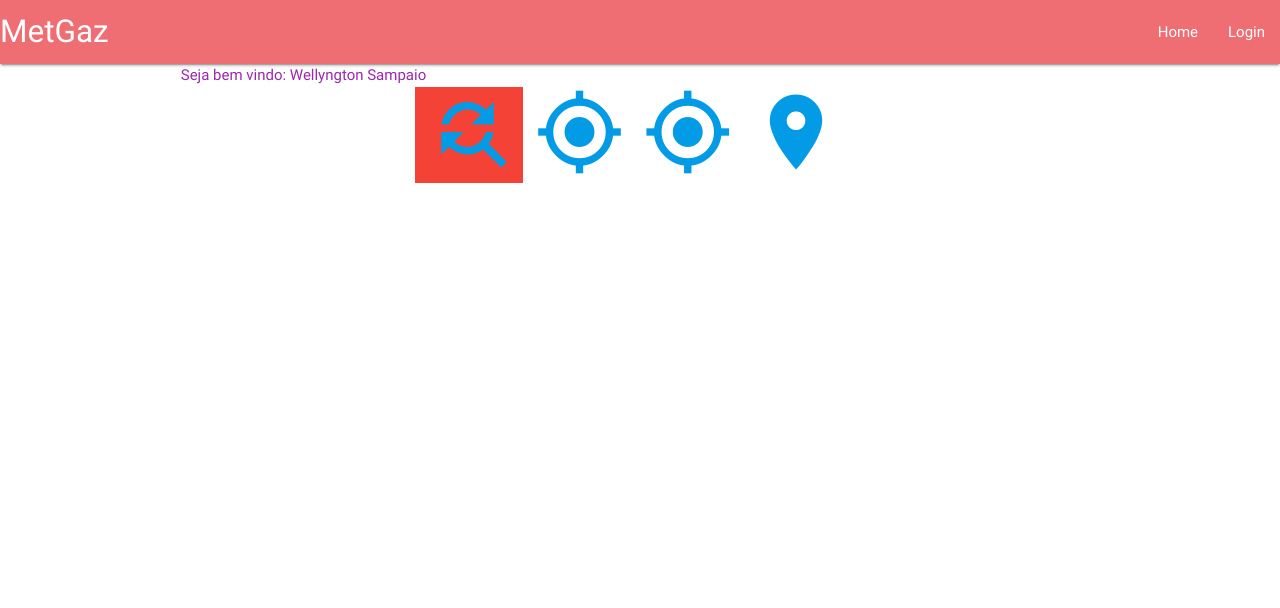
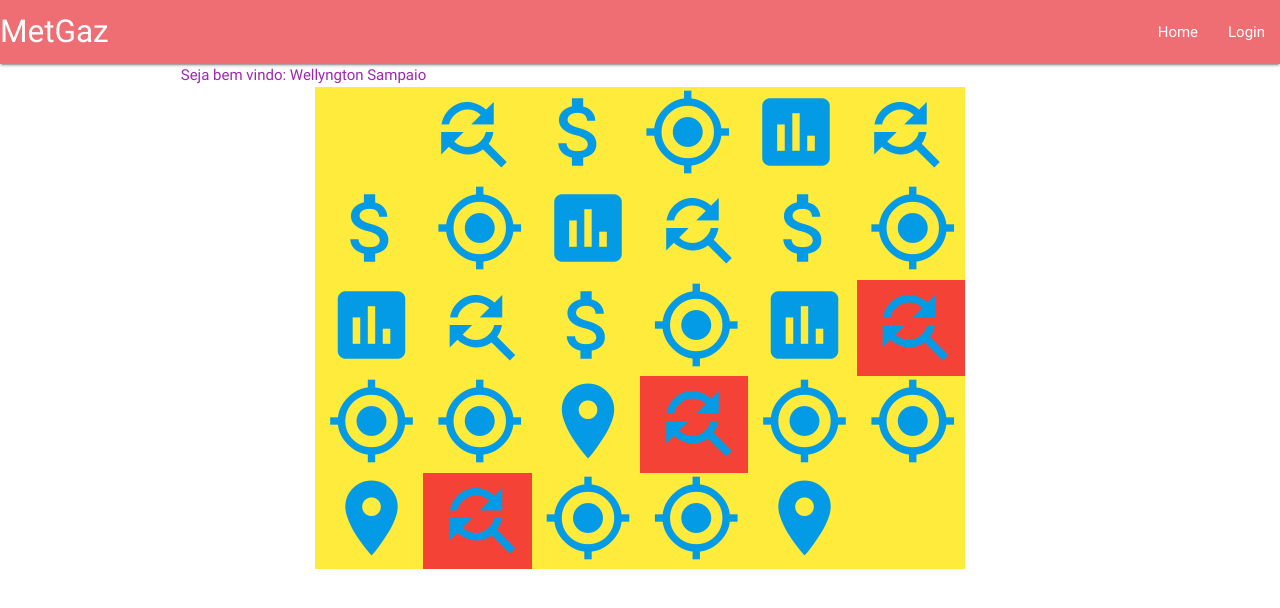
Before and after one commit to wsribeiro5/metgas, an Angular app: page /principal in a window 1280 px wide. Shown: the top 608 px of the page. Built offline with nearby package versions, Linux system fonts and the light colour scheme.

Commit message:
Estrutura Base com Home e Login work

```diff
--- a/src/app/Principal/principal/principal.component.html
+++ b/src/app/Principal/principal/principal.component.html
@@ -3,14 +3,14 @@
 </div>
 <br>
 <div class="container">
-    <div class="row">
+    <div class="row yellow">
 
-      <div class="col s6 m2 red center">
+      <div class="col s6 m2 center">
           <a ><i class="material-icons large text-black">find_replace</i></a>
       </div>
 
       <div class="col s6 m2 center">
-          <a ><i class="material-icons large">my_location</i></a>
+          <a ><i class="material-icons large">attach_money</i></a>
         </div>
 
         <div class="col s6 m2 center">
@@ -18,7 +18,115 @@
           </div>
 
           <div class="col s6 m2 center">
-              <a ><i class="material-icons large">location_on</i></a>
+              <a ><i class="material-icons large">insert_chart</i></a>
             </div>
+
+            <div class="col s6 m2 center">
+                <a ><i class="material-icons large text-black">find_replace</i></a>
+            </div>
+
+            <div class="col s6 m2 center">
+                <a ><i class="material-icons large">attach_money</i></a>
+              </div>
+
+              <div class="col s6 m2 center">
+                  <a ><i class="material-icons large">gps_fixed</i></a>
+                </div>
+
+                <div class="col s6 m2 center">
+                    <a ><i class="material-icons large">insert_chart</i></a>
+                  </div>
+
+
+                  <div class="col s6 m2 center">
+                      <a ><i class="material-icons large text-black">find_replace</i></a>
+                  </div>
+
+                  <div class="col s6 m2 center">
+                      <a ><i class="material-icons large">attach_money</i></a>
+                    </div>
+
+                    <div class="col s6 m2 center">
+                        <a ><i class="material-icons large">gps_fixed</i></a>
+                      </div>
+
+                      <div class="col s6 m2 center">
+                          <a ><i class="material-icons large">insert_chart</i></a>
+                        </div>
+
+
+
+                        <div class="col s6 m2 center">
+                            <a ><i class="material-icons large text-black">find_replace</i></a>
+                        </div>
+
+                        <div class="col s6 m2 center">
+                            <a ><i class="material-icons large">attach_money</i></a>
+                          </div>
+
+                          <div class="col s6 m2 center">
+                              <a ><i class="material-icons large">gps_fixed</i></a>
+                            </div>
+
+                            <div class="col s6 m2 center">
+                                <a ><i class="material-icons large">insert_chart</i></a>
+                              </div>
+
+
+
+
+            <div class="col s6 m2 red center">
+                <a ><i class="material-icons large text-black">find_replace</i></a>
+            </div>
+
+            <div class="col s6 m2 center">
+                <a ><i class="material-icons large">my_location</i></a>
+              </div>
+
+              <div class="col s6 m2 center">
+                  <a ><i class="material-icons large">gps_fixed</i></a>
+                </div>
+
+                <div class="col s6 m2 center">
+                    <a ><i class="material-icons large">location_on</i></a>
+                  </div>
+
+
+
+                  <div class="col s6 m2 red center">
+                      <a ><i class="material-icons large text-black">find_replace</i></a>
+                  </div>
+
+                  <div class="col s6 m2 center">
+                      <a ><i class="material-icons large">my_location</i></a>
+                    </div>
+
+                    <div class="col s6 m2 center">
+                        <a ><i class="material-icons large">gps_fixed</i></a>
+                      </div>
+
+                      <div class="col s6 m2 center">
+                          <a ><i class="material-icons large">location_on</i></a>
+                        </div>
+
+
+
+                        <div class="col s6 m2 red center">
+                            <a ><i class="material-icons large text-black">find_replace</i></a>
+                        </div>
+
+                        <div class="col s6 m2 center">
+                            <a ><i class="material-icons large">my_location</i></a>
+                          </div>
+
+                          <div class="col s6 m2 center">
+                              <a ><i class="material-icons large">gps_fixed</i></a>
+                            </div>
+
+                            <div class="col s6 m2 center">
+                                <a ><i class="material-icons large">location_on</i></a>
+                              </div>
+
+
     </div>
 </div>
--- a/src/app/app.component.html
+++ b/src/app/app.component.html
@@ -1,6 +1,6 @@
 
   <nav>
-    <div class="nav-wrapper">
+    <div class=" navbar-fixed">
       <a routerLink="home" class="brand-logo left">MetGaz</a>
       <ul class="right">
         <li><a routerLinkActive="active" routerLink="home" >Home</a></li>
```
